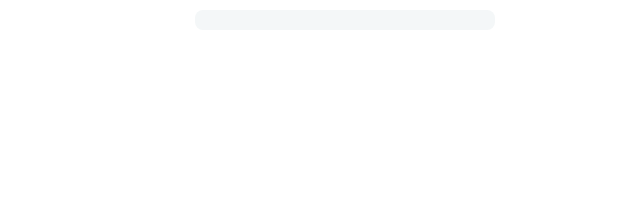
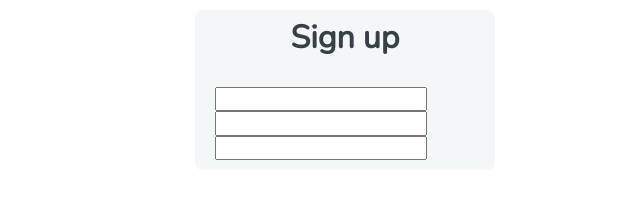
Before and after one commit to albertobebz/HTML5_CSS3_form_template, a plain HTML site: page index.html in a window 1280 px wide. Shown: the whole page, without its empty margins (295-935 px from the left). Drawn offline with nearby package versions, Linux system fonts and the light colour scheme.

Commit message:
added 3 input type inside the form tag, text/email/password

```diff
--- a/index.html
+++ b/index.html
@@ -10,7 +10,14 @@
   </head>
   <body>
 
+    <!-- beginning of the form using the new HTML5 input type  -->
     <form action="index.html" method="post">
+      <h1>Sign up</h1>
+
+      <input type="text" name="user_name" id="name">
+      <input type="email" name="user_email" id="email">
+      <input type="password" name="User_password"id="password">
+
     </form>
 
   </body>
```
